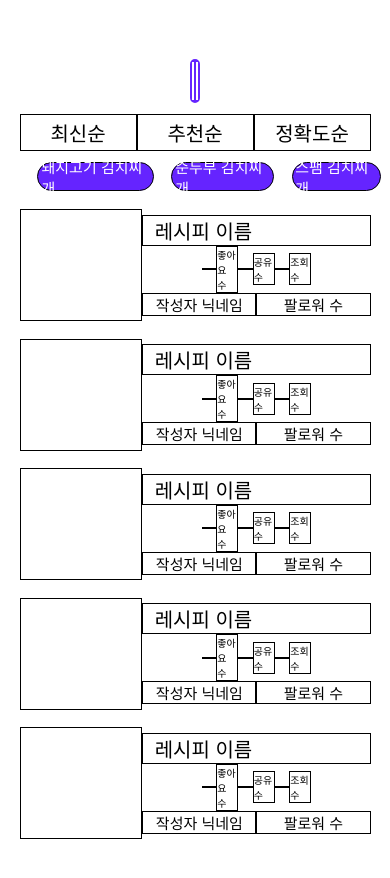
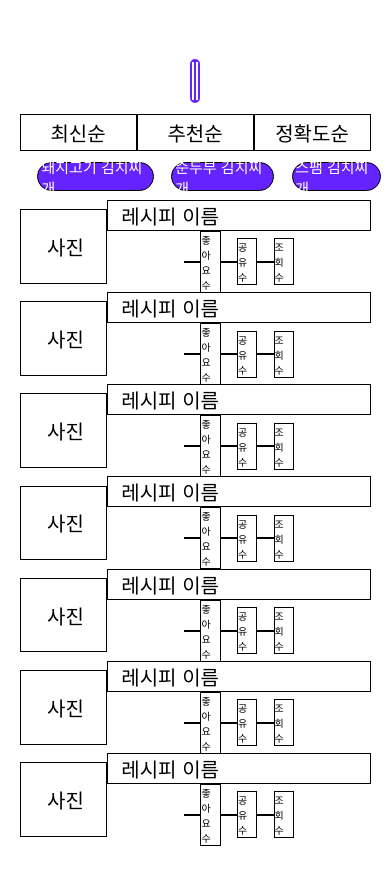
Before and after one commit to kwogur0710/recipe_frontend, a React Native app: screen / in a window 390 px wide. Shown: the top 878 px of the page. Built offline with nearby package versions, Linux system fonts and the light colour scheme.

Commit message:
List of posts design ver.2

```diff
--- a/App.js
+++ b/App.js
@@ -15,9 +15,15 @@ export default function App() {
                 <View style={styles.searchButton}></View>
             </View>
             <View style={styles.arrayFrame}>
-                <View style={styles.array}><Text style={styles.arrayFont}>최신순</Text></View>
-                <View style={styles.array}><Text style={styles.arrayFont}>추천순</Text></View>
-                <View style={styles.array}><Text style={styles.arrayFont}>정확도순</Text></View>
+                <View style={styles.array}>
+                    <Text style={styles.arrayFont}>최신순</Text>
+                </View>
+                <View style={styles.array}>
+                    <Text style={styles.arrayFont}>추천순</Text>
+                </View>
+                <View style={styles.array}>
+                    <Text style={styles.arrayFont}>정확도순</Text>
+                </View>
             </View>
             <View style={styles.goodwordFrame}>
                 <View style={styles.goodword}>
@@ -32,128 +38,216 @@ export default function App() {
             </View>
             <View style={styles.recipeList}>
                 <View style={styles.recipeListFrame}>
-                    <View style={styles.recipeListFrameImage}></View>
+                    <View style={styles.recipeListFrameImage}>
+                        <Text style={styles.titleFont}>사진</Text>
+                    </View>
                     <View style={styles.recipeListFrameData}>
-                        <View style={styles.recipeListFrameDataTitle}><Text style={styles.titleFont}>레시피 이름</Text></View>
+                        <View style={styles.recipeListFrameDataTitle}>
+                            <Text style={styles.titleFont}>레시피 이름</Text>
+                        </View>
                         <View style={styles.recipeListFrameDataReaction}>
                             <View style={styles.recipeListFrameDataReactionFrame}>
                                 <View style={styles.recipeListFrameDataReactionImage}></View>
-                                <View style={styles.recipeListFrameDataReactionText}><Text style={styles.reactionFont}>좋아요 수</Text></View>
+                                <View style={styles.recipeListFrameDataReactionText}>
+                                    <Text style={styles.reactionFont}>좋아요 수</Text>
+                                </View>
                             </View>
                             <View style={styles.recipeListFrameDataReactionFrame}>
                                 <View style={styles.recipeListFrameDataReactionImage}></View>
-                                <View style={styles.recipeListFrameDataReactionText}><Text style={styles.reactionFont}>공유 수</Text></View>
+                                <View style={styles.recipeListFrameDataReactionText}>
+                                    <Text style={styles.reactionFont}>공유 수</Text>
+                                </View>
                             </View>
                             <View style={styles.recipeListFrameDataReactionFrame}>
                                 <View style={styles.recipeListFrameDataReactionImage}></View>
-                                <View style={styles.recipeListFrameDataReactionText}><Text style={styles.reactionFont}>조회수</Text></View>
+                                <View style={styles.recipeListFrameDataReactionText}>
+                                    <Text style={styles.reactionFont}>조회수</Text>
+                                </View>
                             </View>
                         </View>
-                        <View style={styles.recipeListFrameDataData}>
-                        <View style={styles.recipeListFrameDataDataName}><Text style={styles.dataFont}>작성자 닉네임</Text></View>
-                        <View style={styles.recipeListFrameDataDataFollower}><Text style={styles.dataFont}>팔로워 수</Text></View>
-                            </View>
                     </View>
                 </View>
                 <View style={styles.recipeListFrame}>
-                    <View style={styles.recipeListFrameImage}></View>
+                    <View style={styles.recipeListFrameImage}>
+                        <Text style={styles.titleFont}>사진</Text>
+                    </View>
                     <View style={styles.recipeListFrameData}>
-                        <View style={styles.recipeListFrameDataTitle}><Text style={styles.titleFont}>레시피 이름</Text></View>
+                        <View style={styles.recipeListFrameDataTitle}>
+                            <Text style={styles.titleFont}>레시피 이름</Text>
+                        </View>
                         <View style={styles.recipeListFrameDataReaction}>
                             <View style={styles.recipeListFrameDataReactionFrame}>
                                 <View style={styles.recipeListFrameDataReactionImage}></View>
-                                <View style={styles.recipeListFrameDataReactionText}><Text style={styles.reactionFont}>좋아요 수</Text></View>
+                                <View style={styles.recipeListFrameDataReactionText}>
+                                    <Text style={styles.reactionFont}>좋아요 수</Text>
+                                </View>
                             </View>
                             <View style={styles.recipeListFrameDataReactionFrame}>
                                 <View style={styles.recipeListFrameDataReactionImage}></View>
-                                <View style={styles.recipeListFrameDataReactionText}><Text style={styles.reactionFont}>공유 수</Text></View>
+                                <View style={styles.recipeListFrameDataReactionText}>
+                                    <Text style={styles.reactionFont}>공유 수</Text>
+                                </View>
                             </View>
                             <View style={styles.recipeListFrameDataReactionFrame}>
                                 <View style={styles.recipeListFrameDataReactionImage}></View>
-                                <View style={styles.recipeListFrameDataReactionText}><Text style={styles.reactionFont}>조회수</Text></View>
+                                <View style={styles.recipeListFrameDataReactionText}>
+                                    <Text style={styles.reactionFont}>조회수</Text>
+                                </View>
                             </View>
                         </View>
-                        <View style={styles.recipeListFrameDataData}>
-                        <View style={styles.recipeListFrameDataDataName}><Text style={styles.dataFont}>작성자 닉네임</Text></View>
-                        <View style={styles.recipeListFrameDataDataFollower}><Text style={styles.dataFont}>팔로워 수</Text></View>
-                            </View>
                     </View>
                 </View>
                 <View style={styles.recipeListFrame}>
-                    <View style={styles.recipeListFrameImage}></View>
+                    <View style={styles.recipeListFrameImage}>
+                        <Text style={styles.titleFont}>사진</Text>
+                    </View>
                     <View style={styles.recipeListFrameData}>
-                        <View style={styles.recipeListFrameDataTitle}><Text style={styles.titleFont}>레시피 이름</Text></View>
+                        <View style={styles.recipeListFrameDataTitle}>
+                            <Text style={styles.titleFont}>레시피 이름</Text>
+                        </View>
                         <View style={styles.recipeListFrameDataReaction}>
                             <View style={styles.recipeListFrameDataReactionFrame}>
                                 <View style={styles.recipeListFrameDataReactionImage}></View>
-                                <View style={styles.recipeListFrameDataReactionText}><Text style={styles.reactionFont}>좋아요 수</Text></View>
+                                <View style={styles.recipeListFrameDataReactionText}>
+                                    <Text style={styles.reactionFont}>좋아요 수</Text>
+                                </View>
                             </View>
                             <View style={styles.recipeListFrameDataReactionFrame}>
                                 <View style={styles.recipeListFrameDataReactionImage}></View>
-                                <View style={styles.recipeListFrameDataReactionText}><Text style={styles.reactionFont}>공유 수</Text></View>
+                                <View style={styles.recipeListFrameDataReactionText}>
+                                    <Text style={styles.reactionFont}>공유 수</Text>
+                                </View>
                             </View>
                             <View style={styles.recipeListFrameDataReactionFrame}>
                                 <View style={styles.recipeListFrameDataReactionImage}></View>
-                                <View style={styles.recipeListFrameDataReactionText}><Text style={styles.reactionFont}>조회수</Text></View>
+                                <View style={styles.recipeListFrameDataReactionText}>
+                                    <Text style={styles.reactionFont}>조회수</Text>
+                                </View>
                             </View>
                         </View>
-                        <View style={styles.recipeListFrameDataData}>
-                        <View style={styles.recipeListFrameDataDataName}><Text style={styles.dataFont}>작성자 닉네임</Text></View>
-                        <View style={styles.recipeListFrameDataDataFollower}><Text style={styles.dataFont}>팔로워 수</Text></View>
-                            </View>
                     </View>
                 </View>
                 <View style={styles.recipeListFrame}>
-                    <View style={styles.recipeListFrameImage}></View>
+                    <View style={styles.recipeListFrameImage}>
+                        <Text style={styles.titleFont}>사진</Text>
+                    </View>
                     <View style={styles.recipeListFrameData}>
-                        <View style={styles.recipeListFrameDataTitle}><Text style={styles.titleFont}>레시피 이름</Text></View>
+                        <View style={styles.recipeListFrameDataTitle}>
+                            <Text style={styles.titleFont}>레시피 이름</Text>
+                        </View>
                         <View style={styles.recipeListFrameDataReaction}>
                             <View style={styles.recipeListFrameDataReactionFrame}>
                                 <View style={styles.recipeListFrameDataReactionImage}></View>
-                                <View style={styles.recipeListFrameDataReactionText}><Text style={styles.reactionFont}>좋아요 수</Text></View>
+                                <View style={styles.recipeListFrameDataReactionText}>
+                                    <Text style={styles.reactionFont}>좋아요 수</Text>
+                                </View>
                             </View>
                             <View style={styles.recipeListFrameDataReactionFrame}>
                                 <View style={styles.recipeListFrameDataReactionImage}></View>
-                                <View style={styles.recipeListFrameDataReactionText}><Text style={styles.reactionFont}>공유 수</Text></View>
+                                <View style={styles.recipeListFrameDataReactionText}>
+                                    <Text style={styles.reactionFont}>공유 수</Text>
+                                </View>
                             </View>
                             <View style={styles.recipeListFrameDataReactionFrame}>
                                 <View style={styles.recipeListFrameDataReactionImage}></View>
-                                <View style={styles.recipeListFrameDataReactionText}><Text style={styles.reactionFont}>조회수</Text></View>
+                                <View style={styles.recipeListFrameDataReactionText}>
+                                    <Text style={styles.reactionFont}>조회수</Text>
+                                </View>
                             </View>
                         </View>
-                        <View style={styles.recipeListFrameDataData}>
-                        <View style={styles.recipeListFrameDataDataName}><Text style={styles.dataFont}>작성자 닉네임</Text></View>
-                        <View style={styles.recipeListFrameDataDataFollower}><Text style={styles.dataFont}>팔로워 수</Text></View>
-                            </View>
                     </View>
                 </View>
                 <View style={styles.recipeListFrame}>
-                    <View style={styles.recipeListFrameImage}></View>
+                    <View style={styles.recipeListFrameImage}>
+                        <Text style={styles.titleFont}>사진</Text>
+                    </View>
                     <View style={styles.recipeListFrameData}>
-                        <View style={styles.recipeListFrameDataTitle}><Text style={styles.titleFont}>레시피 이름</Text></View>
+                        <View style={styles.recipeListFrameDataTitle}>
+                            <Text style={styles.titleFont}>레시피 이름</Text>
+                        </View>
                         <View style={styles.recipeListFrameDataReaction}>
                             <View style={styles.recipeListFrameDataReactionFrame}>
                                 <View style={styles.recipeListFrameDataReactionImage}></View>
-                                <View style={styles.recipeListFrameDataReactionText}><Text style={styles.reactionFont}>좋아요 수</Text></View>
+                                <View style={styles.recipeListFrameDataReactionText}>
+                                    <Text style={styles.reactionFont}>좋아요 수</Text>
+                                </View>
                             </View>
                             <View style={styles.recipeListFrameDataReactionFrame}>
                                 <View style={styles.recipeListFrameDataReactionImage}></View>
-                                <View style={styles.recipeListFrameDataReactionText}><Text style={styles.reactionFont}>공유 수</Text></View>
+                                <View style={styles.recipeListFrameDataReactionText}>
+                                    <Text style={styles.reactionFont}>공유 수</Text>
+                                </View>
                             </View>
                             <View style={styles.recipeListFrameDataReactionFrame}>
                                 <View style={styles.recipeListFrameDataReactionImage}></View>
-                                <View style={styles.recipeListFrameDataReactionText}><Text style={styles.reactionFont}>조회수</Text></View>
+                                <View style={styles.recipeListFrameDataReactionText}>
+                                    <Text style={styles.reactionFont}>조회수</Text>
+                                </View>
                             </View>
                         </View>
-                        <View style={styles.recipeListFrameDataData}>
-                        <View style={styles.recipeListFrameDataDataName}><Text style={styles.dataFont}>작성자 닉네임</Text></View>
-                        <View style={styles.recipeListFrameDataDataFollower}><Text style={styles.dataFont}>팔로워 수</Text></View>
-                            </View>
                     </View>
                 </View>
-
+                <View style={styles.recipeListFrame}>
+                    <View style={styles.recipeListFrameImage}>
+                        <Text style={styles.titleFont}>사진</Text>
+                    </View>
+                    <View style={styles.recipeListFrameData}>
+                        <View style={styles.recipeListFrameDataTitle}>
+                            <Text style={styles.titleFont}>레시피 이름</Text>
+                        </View>
+                        <View style={styles.recipeListFrameDataReaction}>
+                            <View style={styles.recipeListFrameDataReactionFrame}>
+                                <View style={styles.recipeListFrameDataReactionImage}></View>
+                                <View style={styles.recipeListFrameDataReactionText}>
+                                    <Text style={styles.reactionFont}>좋아요 수</Text>
+                                </View>
+                            </View>
+                            <View style={styles.recipeListFrameDataReactionFrame}>
+                                <View style={styles.recipeListFrameDataReactionImage}></View>
+                                <View style={styles.recipeListFrameDataReactionText}>
+                                    <Text style={styles.reactionFont}>공유 수</Text>
+                                </View>
+                            </View>
+                            <View style={styles.recipeListFrameDataReactionFrame}>
+                                <View style={styles.recipeListFrameDataReactionImage}></View>
+                                <View style={styles.recipeListFrameDataReactionText}>
+                                    <Text style={styles.reactionFont}>조회수</Text>
+                                </View>
+                            </View>
+                        </View>
+                    </View>
+                </View>
+                <View style={styles.recipeListFrame}>
+                    <View style={styles.recipeListFrameImage}>
+                        <Text style={styles.titleFont}>사진</Text>
+                    </View>
+                    <View style={styles.recipeListFrameData}>
+                        <View style={styles.recipeListFrameDataTitle}>
+                            <Text style={styles.titleFont}>레시피 이름</Text>
+                        </View>
+                        <View style={styles.recipeListFrameDataReaction}>
+                            <View style={styles.recipeListFrameDataReactionFrame}>
+                                <View style={styles.recipeListFrameDataReactionImage}></View>
+                                <View style={styles.recipeListFrameDataReactionText}>
+                                    <Text style={styles.reactionFont}>좋아요 수</Text>
+                                </View>
+                            </View>
+                            <View style={styles.recipeListFrameDataReactionFrame}>
+                                <View style={styles.recipeListFrameDataReactionImage}></View>
+                                <View style={styles.recipeListFrameDataReactionText}>
+                                    <Text style={styles.reactionFont}>공유 수</Text>
+                                </View>
+                            </View>
+                            <View style={styles.recipeListFrameDataReactionFrame}>
+                                <View style={styles.recipeListFrameDataReactionImage}></View>
+                                <View style={styles.recipeListFrameDataReactionText}>
+                                    <Text style={styles.reactionFont}>조회수</Text>
+                                </View>
+                            </View>
+                        </View>
+                    </View>
+                </View>
             </View>
-
         </View>
     );
 }
@@ -251,14 +345,14 @@ const styles = StyleSheet.create({
         borderWidth: 0, //테두리 굵기
         alignItems: 'center', //가로정렬 : 중앙
         width: '100%', //너비 : '100%'
-        height: '15%', //높이 : '10%'
+        height: '10%', //높이 : '10%'
         marginTop: '5%', //위쪽 마진 : 5%
         flexDirection: 'row', //정렬방향 : row(가로), column(세로)
     },
     recipeListFrameImage: {
         //레시피 리스트 프레임(왼쪽 이미지)
         borderWidth: 1, //테두리 굵기
-        width: '35%', //너비 : '35%'
+        width: '25%', //너비 : '35%'
         height: '100%', //높이 : '100%'
         alignItems: 'center', //가로정렬 : 중앙
         justifyContent: 'center', //세로정렬 : 중앙
@@ -266,14 +360,14 @@ const styles = StyleSheet.create({
     recipeListFrameData: {
         //레시피 리스트 오른쪽 프레임(3줄)
         borderWidth: 0, //테두리 굵기
-        flex:1,
+        flex: 1,
         alignItems: 'center', //가로정렬 : 중앙
         justifyContent: 'center', //세로정렬 : 중앙
     },
     recipeListFrameDataTitle: {
         //레시피 리스트 오른쪽 제목
         borderWidth: 1, //테두리 굵기
-        flex:2,
+        flex: 1,
         width: '100%', //너비 : '100%'
         alignItems: 'flex-start', //가로정렬 : 중앙
         justifyContent: 'center', //세로정렬 : 중앙
@@ -281,7 +375,7 @@ const styles = StyleSheet.create({
     recipeListFrameDataReaction: {
         //레시피 리스트 오른쪽 반응들
         borderWidth: 0, //테두리 굵기
-        flex:1,
+        flex: 1,
         alignItems: 'center', //가로정렬 : 중앙
         justifyContent: 'center', //세로정렬 : 중앙
         flexDirection: 'row', //정렬방향 : row(가로), column(세로)
@@ -289,7 +383,7 @@ const styles = StyleSheet.create({
     recipeListFrameDataReactionFrame: {
         //레시피 리스트 오른쪽 반응 프레임(이미지 + 텍스트)
         borderWidth: 0,
-        flex:1,
+        flex: 1,
         width: '100%', //너비 : '100%'
         height: '100%', //높이 : '100%'
         alignItems: 'center', //가로정렬 : 중앙
@@ -299,7 +393,7 @@ const styles = StyleSheet.create({
     recipeListFrameDataReactionImage: {
         //레시피 리스트 오른쪽 반응 이미지
         borderWidth: 1,
-        width: '40%', //너비 : '100%'
+        width: '45%', //너비 : '100%'
         height: '100%', //높이 : '100%'
         alignItems: 'center', //가로정렬 : 중앙
         justifyContent: 'center', //세로정렬 : 중앙
@@ -307,36 +401,12 @@ const styles = StyleSheet.create({
     recipeListFrameDataReactionText: {
         //레시피 리스트 오른쪽 반응 텍스트
         borderWidth: 1,
-        width: '60%', //너비 : '100%'
+        width: '55%', //너비 : '100%'
         height: '100%', //높이 : '100%'
         alignItems: 'center', //가로정렬 : 중앙
         justifyContent: 'center', //세로정렬 : 중앙
     },
-    recipeListFrameDataData: {
-        //레시피 리스트 오른쪽 정보
-        borderWidth: 0, //테두리 굵기
-        flex: 1,
-        width: '100%', //너비 : '100%'
-        alignItems: 'center', //가로정렬 : 중앙
-        justifyContent: 'center', //세로정렬 : 중앙
-        flexDirection: 'row', //정렬방향 : row(가로), column(세로)
-    },
-    recipeListFrameDataDataName: {
-        //레시피 리스트 오른쪽 작성자 이름
-        borderWidth: 1, //테두리 굵기
-        flex: 1,
-        height: '100%', //높이 : '100%'
-        alignItems: 'center', //가로정렬 : 중앙
-        justifyContent: 'center', //세로정렬 : 중앙
-    },
-    recipeListFrameDataDataFollower: {
-        //레시피 리스트 오른쪽 작성자 팔로워
-        borderWidth: 1, //테두리 굵기
-        flex: 1,
-        height: '100%', //높이 : '100%'
-        alignItems: 'center', //가로정렬 : 중앙
-        justifyContent: 'center', //세로정렬 : 중앙
-    },
+
     goodwordFont: {
         //추천 단어 폰트
         color: 'white',
@@ -346,19 +416,15 @@ const styles = StyleSheet.create({
     },
     arrayFont: {
         //필터 폰트
-        fontSize:20,
+        fontSize: 20,
     },
     titleFont: {
         //레시피 이름 폰트
-        fontSize:20,
+        fontSize: 20,
         marginLeft: '5%',
     },
     reactionFont: {
         //반응 숫자 폰트
-        fontSize:10,
-    },
-    dataFont: {
-        //레시피 작성자 폰트
-        fontSize:15,
+        fontSize: 10,
     },
 });
```
